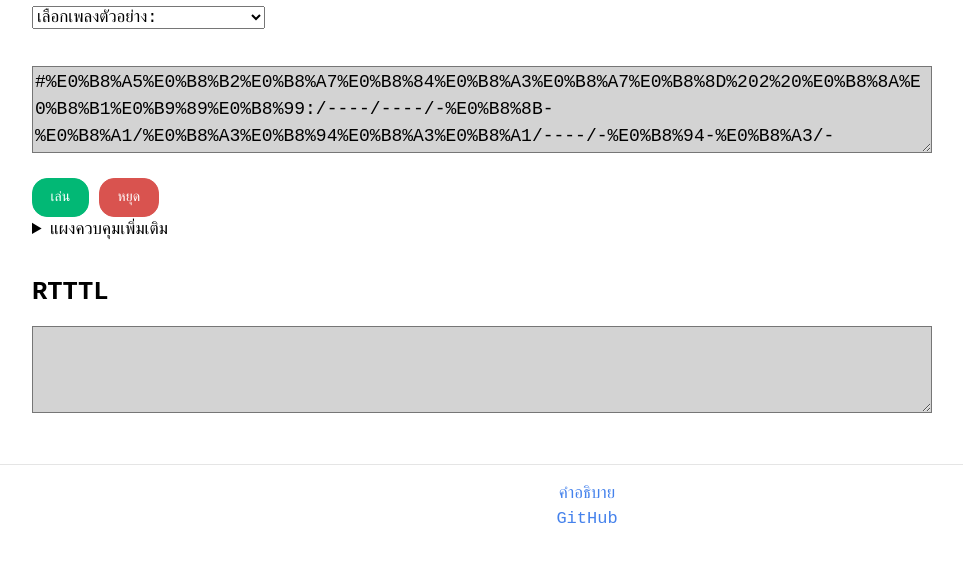
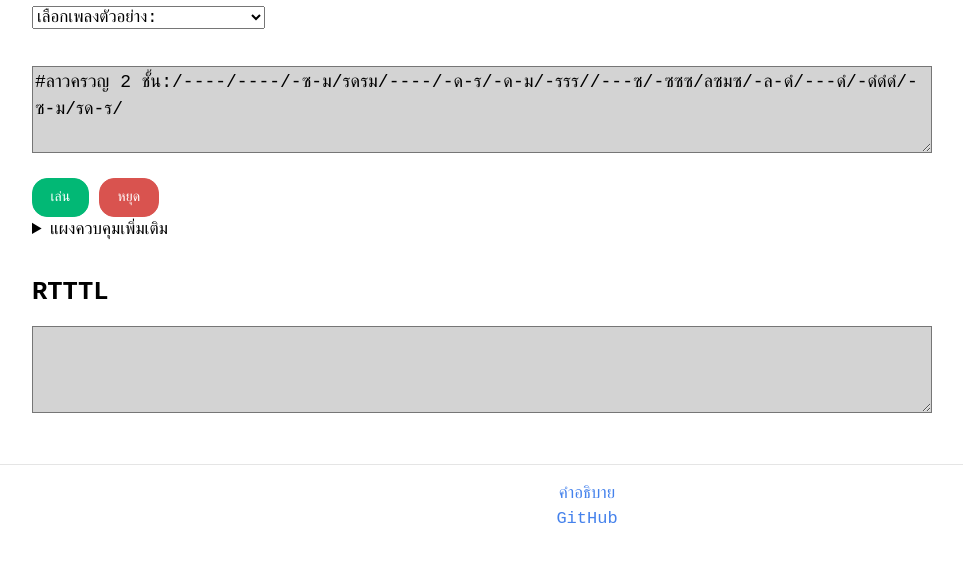
Before and after one commit to warut92/rtttl-th, a plain HTML site: page index.html in a window 1280 px wide. Shown: the part 171-732 px from the top of the page, without its empty margins (53-1016 px from the left). Drawn offline with nearby package versions, Linux system fonts and the light colour scheme; a web font is replaced by a local one.

Commit message:
fix bug decodeuri

```diff
--- a/index.html
+++ b/index.html
@@ -234,9 +234,10 @@
   function getSongHash() {
     let song = document.getElementById('thm').value;
     location.hash = song;
-    // console.log(location.hash)
+    console.log(decodeURI(location.hash))
+    console.log(location.hash)
 
-    document.getElementById('thm').innerHTML = location.hash
+    document.getElementById('thm').innerHTML = decodeURI(location.hash)
   }
 getSongHash()
 
```
